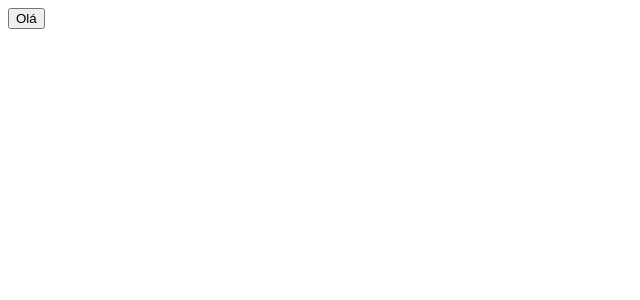
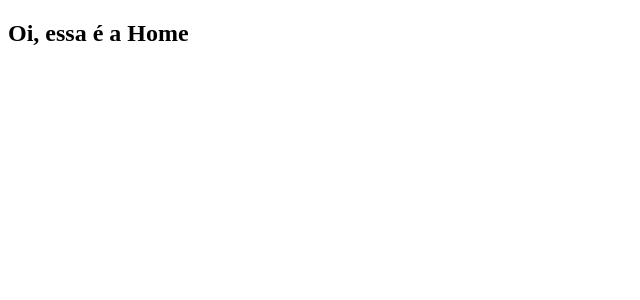
Before and after one commit to CAPIWARA/hackathon-itau-insights, a Vue app in the folder app/: page / in a window 1280 px wide. Shown: the top 300 px of the page, without its empty margins (0-640 px from the left). Built offline with nearby package versions, Linux system fonts and the light colour scheme; the HTML template or start-up script is replaced by a standard one.

Commit message:
:boom: added router

```diff
--- a/app/package.json
+++ b/app/package.json
@@ -19,6 +19,7 @@
     "vue-template-compiler": "^2.5.17"
   },
   "dependencies": {
-    "vue": "^2.5.17"
+    "vue": "^2.5.17",
+    "vue-router": "^3.0.1"
   }
 }
--- a/app/src/App.vue
+++ b/app/src/App.vue
@@ -1,3 +1,3 @@
 <template>
-  <button>Olá</button>
+  <router-view />
 </template>
--- a/app/src/index.js
+++ b/app/src/index.js
@@ -1,7 +1,9 @@
 import Vue from 'vue';
 import App from '@/App';
+import router from '@/router';
 
 export default new Vue({
   el: '#app',
+  router,
   render: (λ) => λ(App)
 });
--- /dev/null
+++ b/app/src/router.js
@@ -0,0 +1,20 @@
+import Vue from 'vue';
+import Router from 'vue-router';
+
+Vue.use(Router);
+
+const router = new Router({
+  mode: 'history',
+  routes: [
+    {
+      path: '/',
+      component: () => import('@/views/Home')
+    },
+    {
+      path: '/sign-in',
+      component: () => import('@/views/SignIn')
+    }
+  ]
+});
+
+export default router;
--- /dev/null
+++ b/app/src/views/Home.vue
@@ -0,0 +1,5 @@
+<template>
+  <section>
+    <h1>Oi, essa é a Home</h1>
+  </section>
+</template>
--- /dev/null
+++ b/app/src/views/SignIn.vue
@@ -0,0 +1,5 @@
+<template>
+  <section>
+    <button @click="$router.push('/')">Entrar</button>
+  </section>
+</template>
```
Also changed, not shown: 1 other file (tests, documents, lock files or other folders).
